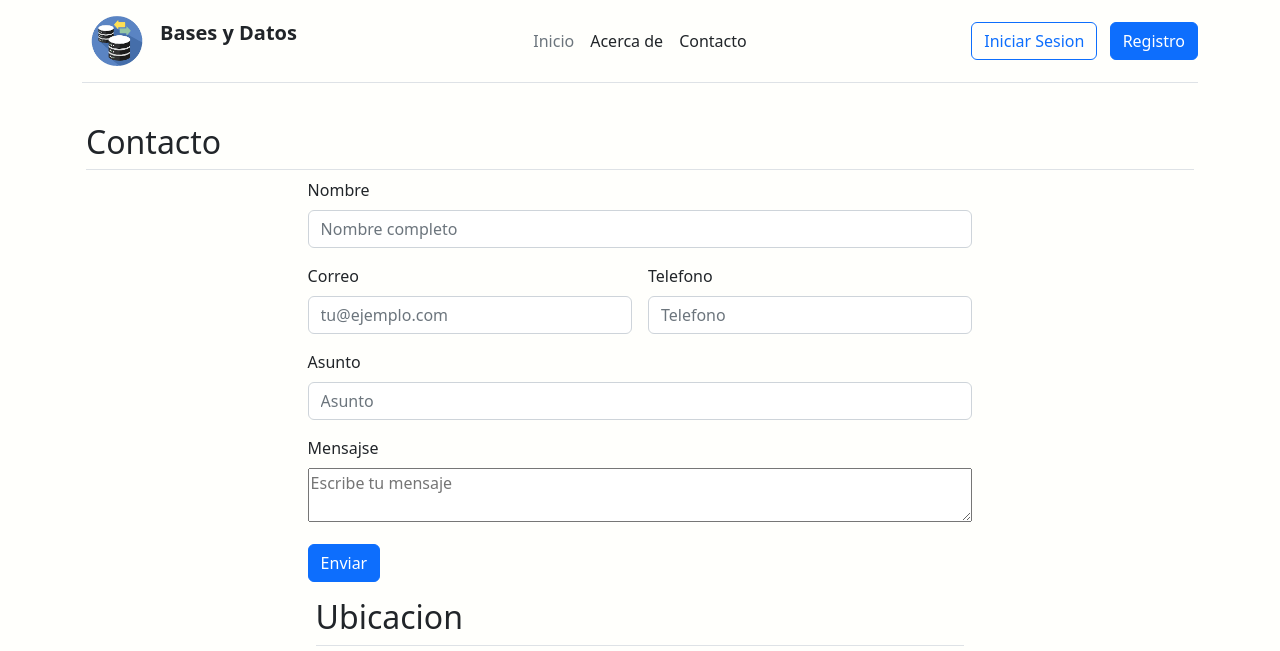
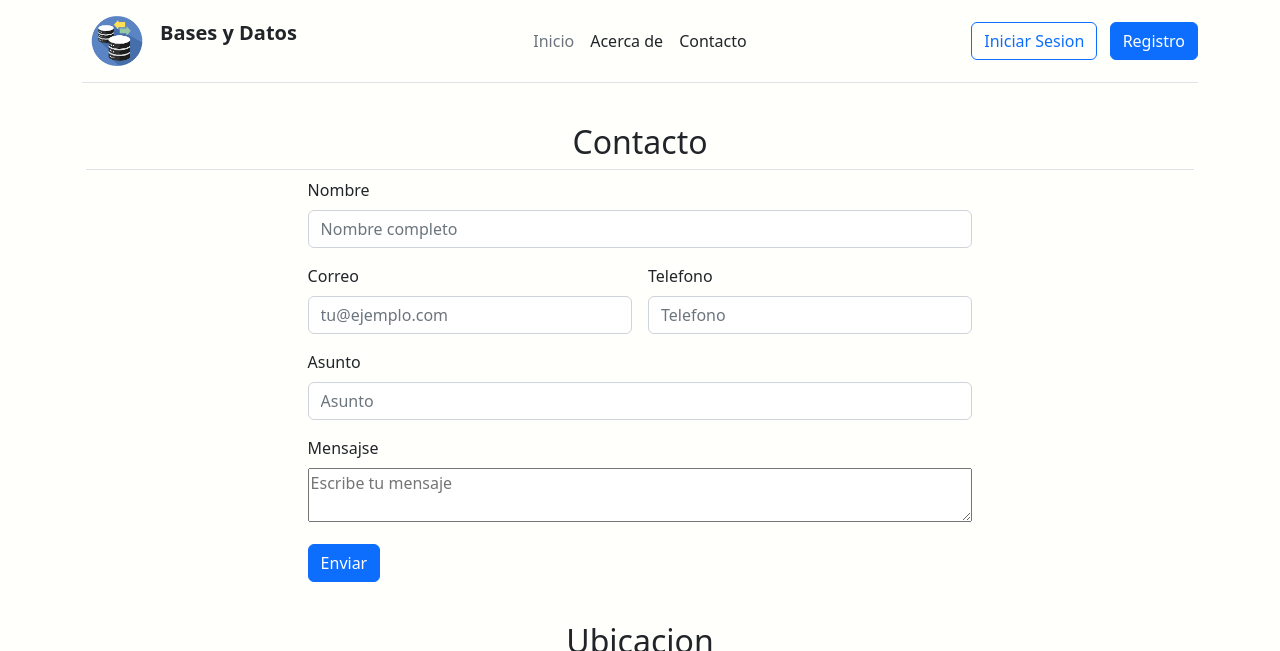
Before and after one commit to RichDany16/praticaweb, a PHP site: page /contacto.php in a window 1280 px wide. Shown: the top 651 px of the page. Run offline with PHP 8.4, Linux system fonts and the light colour scheme.

Commit message:
tutorials view

```diff
--- a/contacto.php
+++ b/contacto.php
@@ -52,7 +52,7 @@
     <?php include 'nav.php'; ?>
 
     <div class="container px-3 py-3" id="featured-3">
-        <h2 class="pb-2 border-bottom">Contacto</h2>
+        <h2 class="pb-2 border-bottom text-center">Contacto</h2>
     <div class="centrado">
     <div class="col-md-7 col-lg-9">
         <form class="needs-validation" novalidate>
@@ -97,8 +97,8 @@
             <a href="#"><button type="button" class="btn btn-primary" onclick="valid_cont()">Enviar</button></a>
 
             <div class="container px-3 py-3" id="featured-3">
-              <h2 class="pb-2 border-bottom">Ubicacion</h2>
-              <div class="mapa">
+              <h2 class="pb-2 border-bottom text-center mt-4">Ubicacion</h2>
+              <div class="mapa text-center">
                 <iframe src="https://www.google.com/maps/embed?pb=!1m14!1m12!1m3!1d14680.35471304514!2d-109.72316129999999!3d23.093849399999996!2m3!1f0!2f0!3f0!3m2!1i1024!2i768!4f13.1!5e0!3m2!1ses-419!2smx!4v1666057193329!5m2!1ses-419!2smx" width="400" height="300" style="border:0;" allowfullscreen="" loading="lazy" referrerpolicy="no-referrer-when-downgrade"></iframe>
               </div>
             </div>
--- a/untuto.php
+++ b/untuto.php
@@ -46,8 +46,8 @@ $sidePosts = "";
     //  }
     ?>
 
-    <div class="container mt-5">
-        <div class="row">
+    <div class="container mt-5 d-flex">
+        <div class="row d-flex">
             <div class="col-8">
                 <h1 class="fw-bolder font-size-lg">Tutorial</h1>
                 <!-- Post content-->
```
